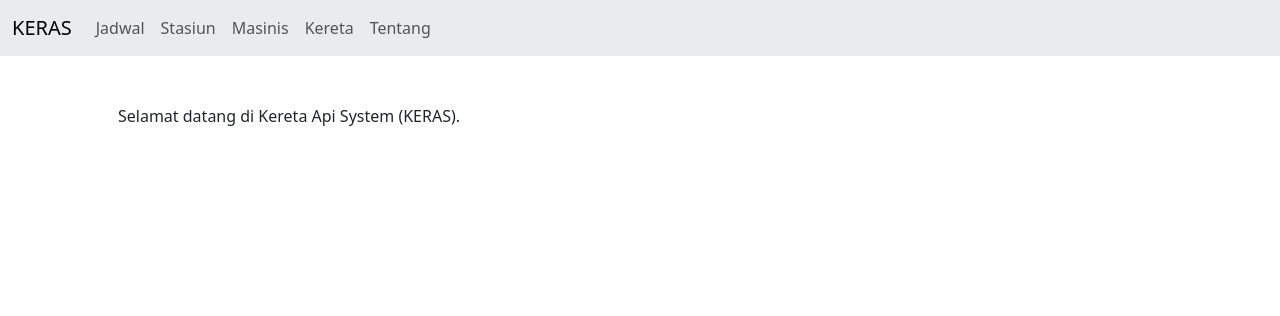
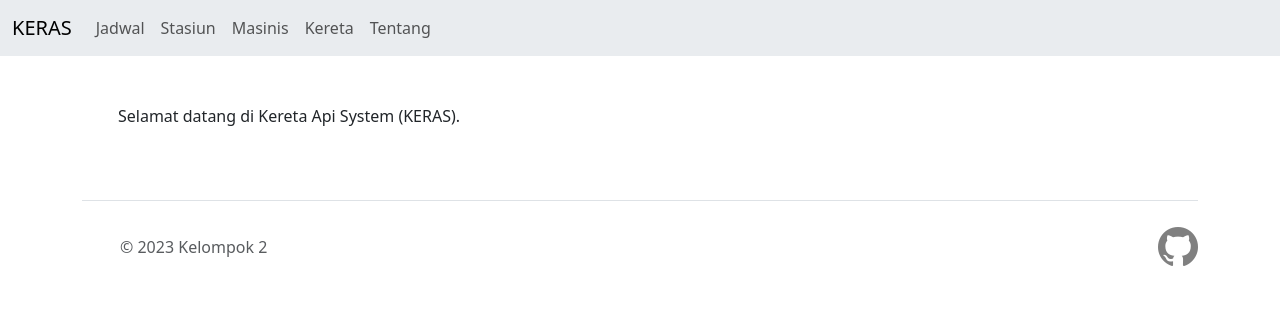
Before and after one commit to raphael-lesmana/kereta-api-system, a Flask app: page / in a window 1280 px wide. Shown: the top 316 px of the page. Run offline with Flask 3, Linux system fonts and the light colour scheme; parts of the project's set-up code (start-up, migrations or seed data) failed here and were passed over.

Commit message:
finalize

```diff
--- a/main.py
+++ b/main.py
@@ -46,6 +46,7 @@ def jadwal():
                         JOIN stasiun s2
                         ON s2.kode_stasiun=kk.kode_stasiun_akhir
                         WHERE s1.nama_stasiun=?
+                        ORDER BY waktu_keberangkatan ASC
                     """, (stasiun_asal,))
 
         jadwal_rs = list(cur)
@@ -55,7 +56,10 @@ def jadwal():
             jadwal_rs=jadwal_rs
         )
 
-    cur.execute("SELECT nama_stasiun FROM stasiun")
+    cur.execute("""SELECT nama_stasiun
+                    FROM stasiun
+                    ORDER BY nama_stasiun ASC
+                """)
 
     return render_template("jadwal_form.html", stasiun_rs=list(cur))
 
--- a/templates/layout.html
+++ b/templates/layout.html
@@ -2,6 +2,7 @@
 <html>
     <head>
         <link href="https://cdn.jsdelivr.net/npm/bootstrap@5.3.0/dist/css/bootstrap.min.css" rel="stylesheet" integrity="sha384-9ndCyUaIbzAi2FUVXJi0CjmCapSmO7SnpJef0486qhLnuZ2cdeRhO02iuK6FUUVM" crossorigin="anonymous">
+        <link rel="stylesheet" href="https://cdn.jsdelivr.net/npm/bootstrap-icons@1.10.5/font/bootstrap-icons.css">
         {% block style %}{% endblock %}
         <script src="https://cdn.jsdelivr.net/npm/bootstrap@5.3.0/dist/js/bootstrap.bundle.min.js" integrity="sha384-geWF76RCwLtnZ8qwWowPQNguL3RmwHVBC9FhGdlKrxdiJJigb/j/68SIy3Te4Bkz" crossorigin="anonymous"></script>
         <title>Kereta Api Sistem (KERAS)&ndash;{% block title %}{% endblock %}</title>
@@ -37,5 +38,19 @@
         <main class="container p-5">
             {% block main %}{% endblock %}
         </main>
+        <div class="container">
+  <footer class="d-flex flex-wrap justify-content-between align-items-center py-3 my-4 border-top">
+    <div class="col-md-4 d-flex align-items-center">
+      <a href="/" class="mb-3 me-2 mb-md-0 text-muted text-decoration-none lh-1">
+        <svg class="bi" width="30" height="24"><use xlink:href="#bootstrap"></use></svg>
+      </a>
+      <span class="mb-3 mb-md-0 text-muted">© 2023 Kelompok 2</span>
+    </div>
+
+    <ul class="nav col-md-4 justify-content-end list-unstyled d-flex">
+      <li class="ms-3"><a href="https://github.com/raphael-lesmana/kereta-api-system"><i class="bi-github" style="font-size: 2.5rem; color: grey"></i></a></li>
+    </ul>
+  </footer>
+</div>
     </body>
 </html>
```
